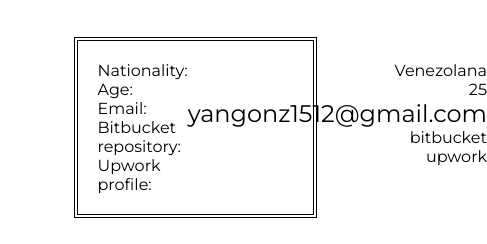
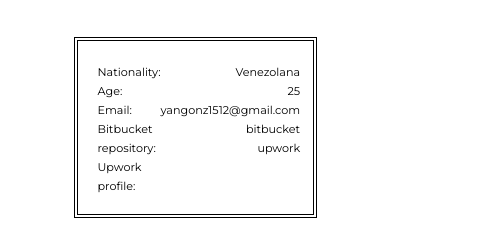
Before and after one commit to yalijb/presentation, a React (Create React App) app: page /contact in a window 390 px wide. Shown: the part 341-585 px from the top of the page, 487 px wide, since content can reach past the window. Built offline with nearby package versions, Linux system fonts and the light colour scheme.

Commit message:
removed warnings

```diff
--- a/src/App.css
+++ b/src/App.css
@@ -4,7 +4,7 @@
 
 }
 
-a{
+a,span{
   color: black;
   text-decoration: none;
   font-size: 1.5rem;
@@ -54,7 +54,7 @@ a{
 
 }
 
-a:hover{
+a:hover,span:hover{
   color: #0FA0CE
 }
 
@@ -137,9 +137,6 @@ p{
   justify-content: space-around;
 }
 
-span{
-  font-size: 1.5rem;
-}
 
 
 
@@ -149,7 +146,7 @@ span{
   .logo h1 a{
     font-size: 2.5rem;
   }
-  .nav-bar a{
+  span,a{
     font-size: 1.2rem;
   }
   h2{
@@ -170,7 +167,7 @@ span{
   .logo h1 a{
     font-size: 2rem;
   }
-  .nav-bar a{
+  span, a{
     font-size: .9rem;
   }
   h2{
@@ -193,7 +190,7 @@ span{
   .logo h1 a{
     font-size: 1.5rem;
   }
-  .nav-bar a{
+  span, a{
     font-size: .7rem;
   }
   h2{
@@ -202,4 +199,7 @@ span{
   .bar img{
     height: 20px;
   }
+  p{
+    line-height: .8;
+  }
 }
--- a/src/App.js
+++ b/src/App.js
@@ -1,6 +1,6 @@
 import React from 'react';
 import './App.css';
-import {Link as LinkScroll, Element} from "react-scroll";
+import {Link as LinkScroll} from "react-scroll";
 import Header from "./components/Header";
 import Howami from './components/Howami';
 import Worked from "./components/Worked";
--- a/src/components/Article.js
+++ b/src/components/Article.js
@@ -6,7 +6,7 @@ class Article extends Component {
             <div className='article'>
                 {
                     this.props.images.map((image,i) => {
-                        return(<img key={i} src={image} height='35px'></img>)
+                        return(<img key={i} src={image} height='35px' alt={`logo tecnology ${i}`}></img>)
 
                     })
                 }
--- a/src/components/Header.js
+++ b/src/components/Header.js
@@ -12,9 +12,9 @@ class Header extends Component {
                 <Navbar scroll={this.props.scroll}/>
 
                 {this.props.scroll(
-                        <a className='down-arrow' href='#worked'  >
-                            <img src='https://res.cloudinary.com/yalibj/image/upload/v1581264304/portafolio/double-down_myk9s8.png' height='50px'></img>
-                        </a>
+                        <span className='down-arrow' href='#worked'  >
+                            <img src='https://res.cloudinary.com/yalibj/image/upload/v1581264304/portafolio/double-down_myk9s8.png' height='50px' alt='down arrow'></img>
+                        </span>
                 , 'worked')}
 
             </section>
--- a/src/components/Logo.js
+++ b/src/components/Logo.js
@@ -5,7 +5,7 @@ class Logo extends Component {
         return (
             <div className='logo'>
                 <h1><Link to="/">Yalianny Gonzalez </Link></h1>
-                <img src='https://res.cloudinary.com/yalibj/image/upload/v1581282293/portafolio/yo_z6n3c0.jpg' height='150px'>
+                <img src='https://res.cloudinary.com/yalibj/image/upload/v1581282293/portafolio/yo_z6n3c0.jpg' height='150px' alt='yalianny gonzalez'>
                 </img>
             </div>
         );
--- a/src/components/Navbar.js
+++ b/src/components/Navbar.js
@@ -7,8 +7,8 @@ class Navbar extends Component {
            <nav className='nav-bar'>
 
 
-                {this.props.scroll(<a href="#whoami">Who am i</a>, 'whoami')}
-                {this.props.scroll(<a href="#worked">Worked Tecnologies</a>, 'worked')}
+                {this.props.scroll(<span href="#whoami">Who am i</span>, 'whoami')}
+                {this.props.scroll(<span href="#worked">Worked Tecnologies</span>, 'worked')}
                 <Link to="/contact">Contact Me</Link>
 
            </nav>
--- a/src/components/Worked.js
+++ b/src/components/Worked.js
@@ -31,7 +31,7 @@ class Worked extends Component {
                         <div className='bar-img'>
                         {
                             this.state.images.map((image,i) => {
-                                return(<img key={i} src={image} height='50px'></img>)
+                                return(<img key={i} src={image} height='50px' alt={`logo tecnology ${i}`} ></img>)
                             })
                         }
 
```
